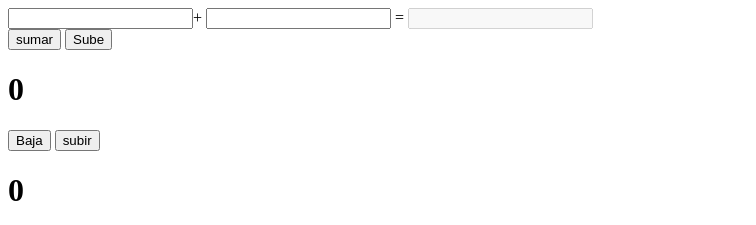
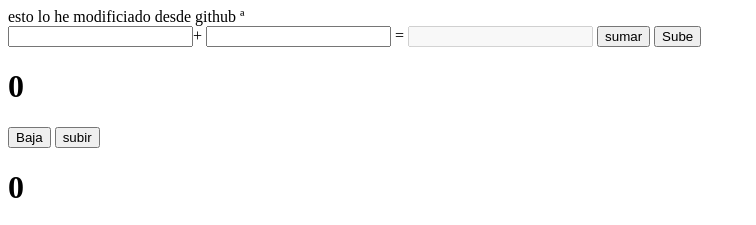
Before and after one commit to javi102/OtraCalcu, a plain HTML site: page index.html in a window 1280 px wide. Shown: the top 225 px of the page, without its empty margins (0-756 px from the left). Drawn offline with Linux system fonts and the light colour scheme.

Commit message:
Update index.html

```diff
--- a/index.html
+++ b/index.html
@@ -8,7 +8,7 @@
 </head>
 <body>
 
-<div>
+    <div>esto lo he modificiado desde github ª</div>
 <input type="text" id="num1">+
 <input type="text" id="num2"> =
 <input type="text "id="resultado" readonly="true" disabled>
```
